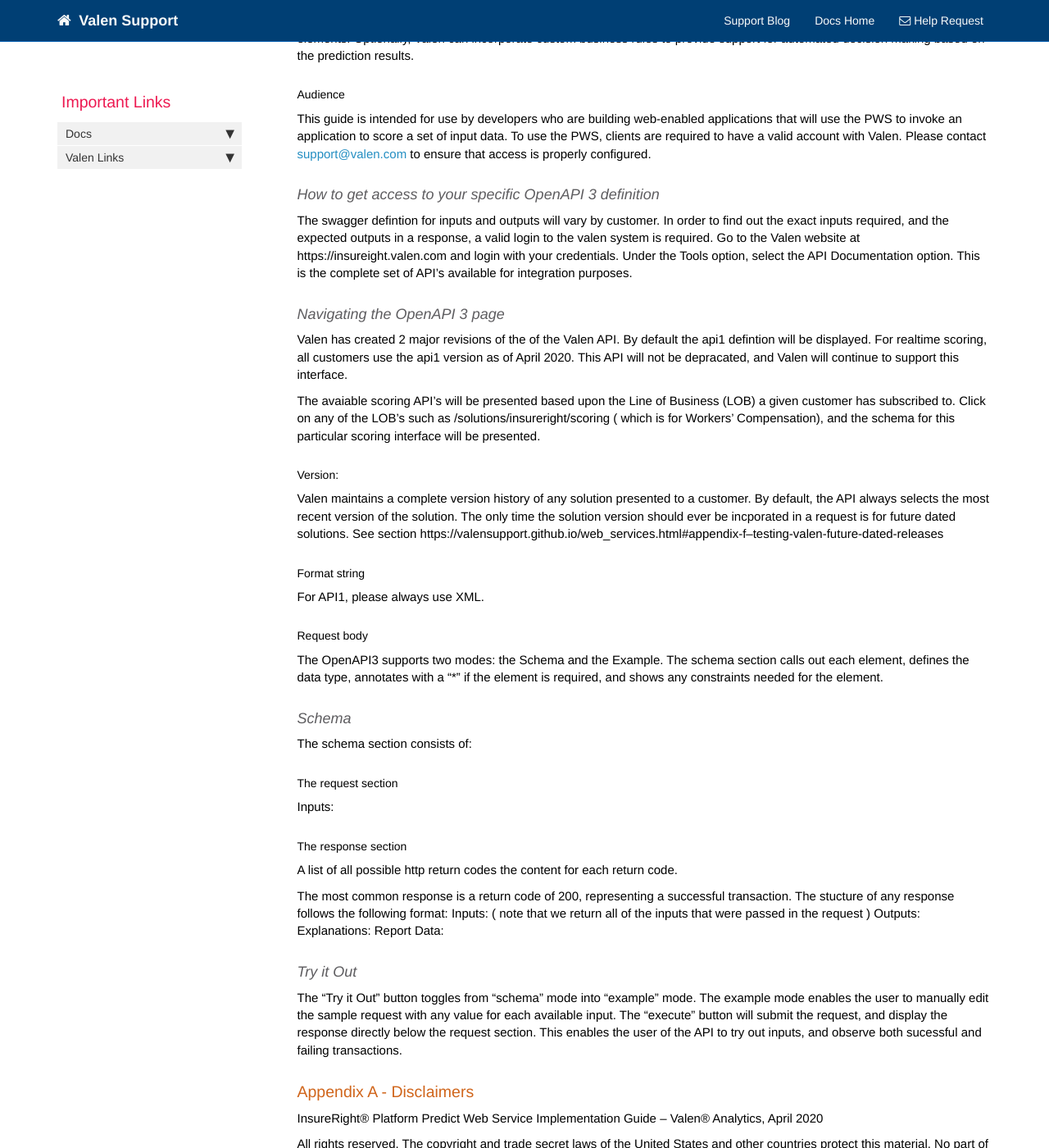
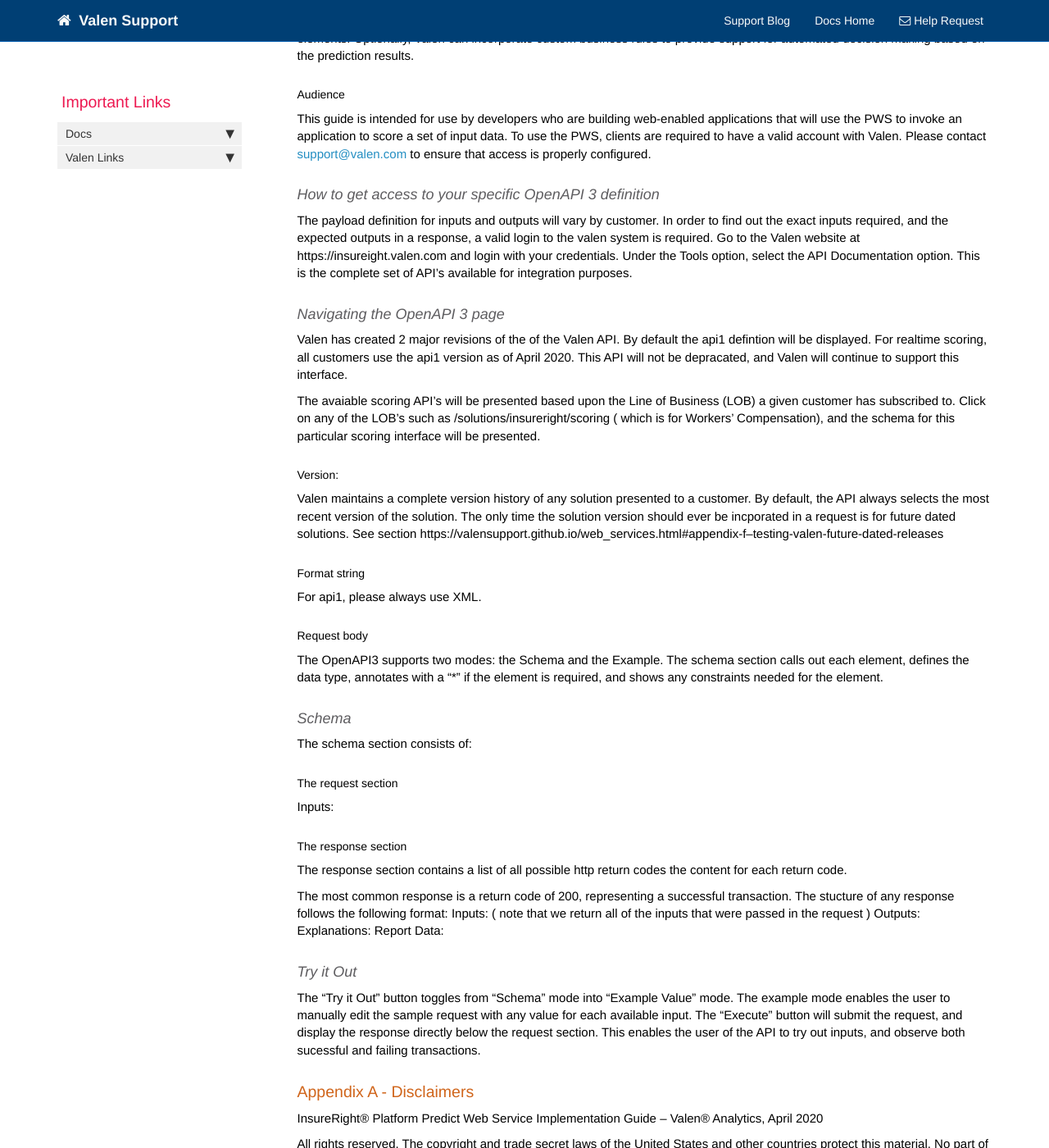
Before and after one commit to valensupport/valensupport.github.io, a Jekyll site: the page built from pages/customer_specific_apis.md, in a window 1280 px wide and 1400 px high, scrolled down 635 px. Shown: the whole window at 82% size. Built offline with Jekyll 4.4.1, drawn with Linux system fonts in a browser that asks for light colours; nearby versions of some CDN libraries; comment, search, counter and statistics services are not loaded; some of the changed text lies outside the part shown.

Commit message:
Update customer_specific_apis.md
More editor cleanup,  gonna try and include images from the application.  We will see how that goes.

```diff
--- a/pages/customer_specific_apis.md
+++ b/pages/customer_specific_apis.md
@@ -7,11 +7,11 @@ last_updated: April, 2020
 summary: The webservices guide for the details on the exact schema for requests and responses.
 ---
 
-# Valen Customer Specific Swagger definition
+# Valen Customer Specific OpenAPI 3 definition
 
 ### Integrating webservices for Predict on InsureRight® Platform 3.0
 
-The InsureRight® Predict Web Service (PWS) allows clients to send input data, in the form of a prediction request, to the InsureRight platform for scoring with Valen’s models. Once received, the system validates the XML/JSON and data content of the transmission, scores the data, then returns a prediction response.
+The InsureRight® Predict Web Service (PWS) allows clients to send input data, in the form of a prediction request, to the InsureRight platform for scoring with Valen’s models. Once received, the system validates the XML/JSON data content of the transmission, scores the data, then returns a prediction response.
 
 In addition to the score results, the system also returns information to explain the predictions in terms of influential data elements. Optionally, Valen can incorporate custom business rules to provide support for automated decision making based on the prediction results.
 
@@ -21,7 +21,7 @@ This guide is intended for use by developers who are building web-enabled applic
 
 #### How to get access to your specific OpenAPI 3 definition
 
-The swagger defintion for inputs and outputs will vary by customer.  In order to find out the exact inputs required, and the expected outputs in a response, a valid login to the valen system is required.  Go to the Valen website at https://insureight.valen.com and login with your credentials.  Under the Tools option, select the API Documentation option.
+The payload definition for inputs and outputs will vary by customer.  In order to find out the exact inputs required, and the expected outputs in a response, a valid login to the valen system is required.  Go to the Valen website at https://insureight.valen.com and login with your credentials.  Under the Tools option, select the API Documentation option.
 This is the complete set of API's available for integration purposes.
 
 #### Navigating the OpenAPI 3 page
@@ -34,7 +34,7 @@ The avaiable scoring API's will be presented based upon the Line of Business (LO
 Valen maintains a complete version history of any solution presented to a customer.  By default, the API always selects the most recent version of the solution.  The only time the solution version should ever be incporated in a request is for future dated solutions.  See section https://valensupport.github.io/web_services.html#appendix-f--testing-valen-future-dated-releases
 
 ##### Format string
-For API1, please always use XML.
+For api1, please always use XML.
 
 ##### Request body
 The OpenAPI3 supports two modes: the Schema and the Example.  The schema section calls out each element, defines the data type, annotates with a "\*" if the element is required, and shows any constraints needed for the element.
@@ -48,7 +48,7 @@ The schema section consists of:
    Inputs:
 
 ##### The response section
-   A list of all possible http return codes the content for each return code.
+   The response section contains a list of all possible http return codes the content for each return code.
 
    The most common response is a return code of 200, representing a successful transaction. The stucture of any response follows the following format:
    Inputs: ( note that we return all of the inputs that were passed in the request )
@@ -59,7 +59,7 @@ The schema section consists of:
 
 #### Try it Out
 
-The "Try it Out" button toggles from "schema" mode into "example" mode.  The example mode enables the user to manually edit the sample request with any value for each available input.  The "execute" button will submit the request, and display the response directly below the request section. This enables the user of the API to try out inputs, and observe both sucessful and failing transactions.
+The "Try it Out" button toggles from "Schema" mode into "Example Value" mode.  The example mode enables the user to manually edit the sample request with any value for each available input.  The "Execute" button will submit the request, and display the response directly below the request section. This enables the user of the API to try out inputs, and observe both sucessful and failing transactions.
 
 
 
```
